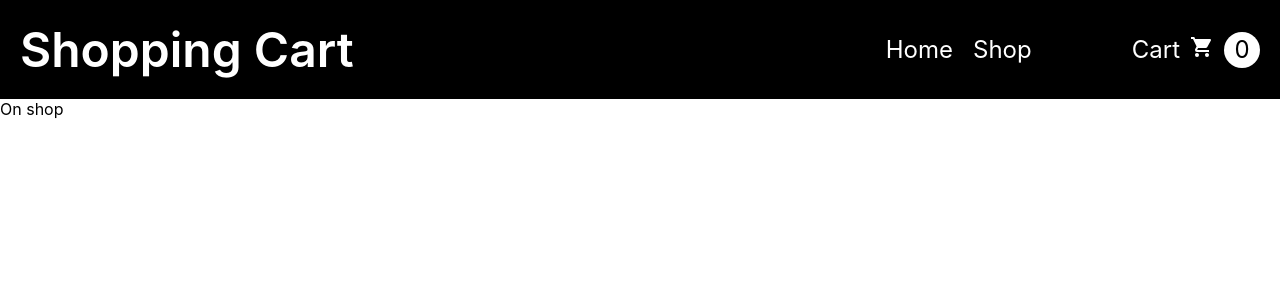
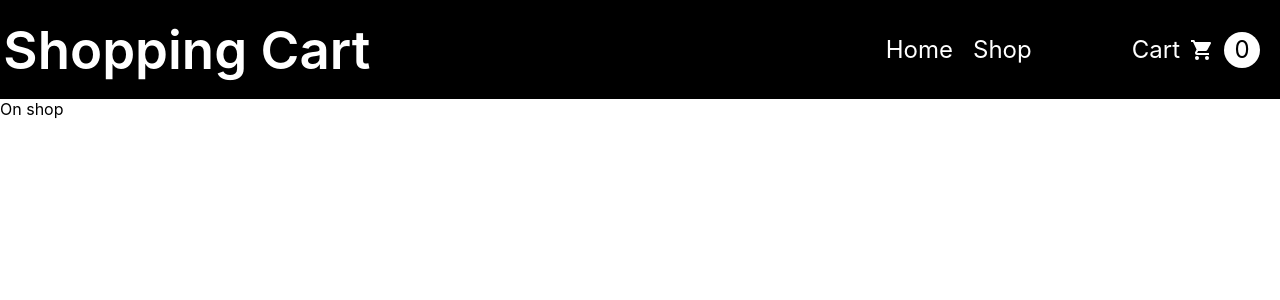
Before and after one commit to shaneSleeman/shopping-cart-react, a React (Create React App) app: page /shoppage in a window 1280 px wide. In both pictures the pointer is over the link "Shopping Cart". Shown: the top 300 px of the page. Built offline with nearby package versions, Linux system fonts and the light colour scheme.

Commit message:
Navbar animations

```diff
--- a/src/styles/nav.css
+++ b/src/styles/nav.css
@@ -30,6 +30,11 @@
     text-decoration: inherit;
 }
 
+.links:hover {
+    transform: scale(1.1);
+    transition: transform 0.1s ease-in-out;
+}
+
 .navLinks2 {
     display: flex;
     justify-content: space-between;
@@ -39,6 +44,8 @@
 
 .cartIcon {
     filter: invert(100%);
+    display: flex;
+    align-items: center;
 }
 
 .cartItems {
```
